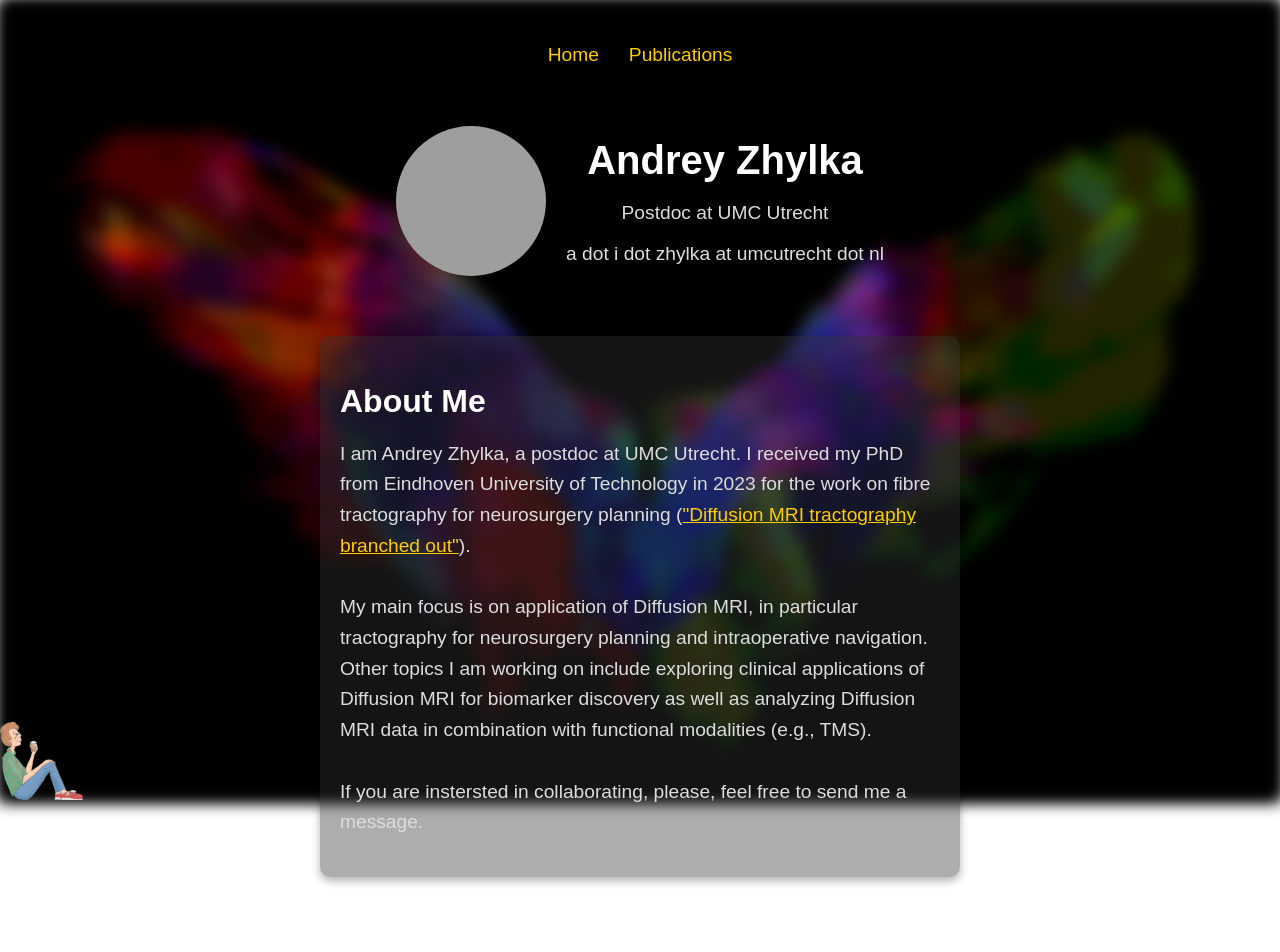
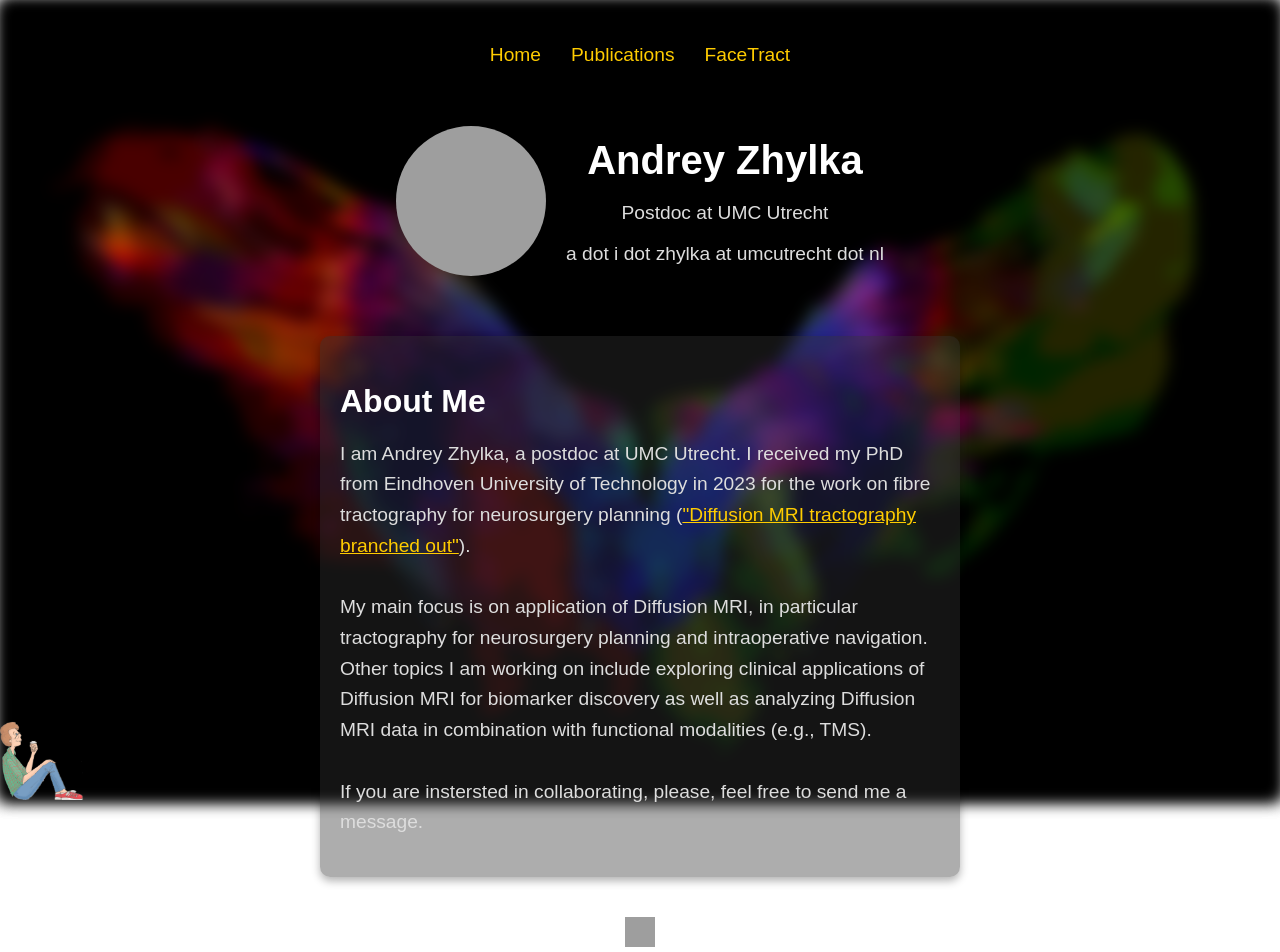
Before and after one commit to azhylka/me, a React (Create React App) app: page / in a window 1280 px wide. Shown: the top 952 px of the page. Built offline with nearby package versions, Linux system fonts and the light colour scheme; grey boxes are pictures that could not be loaded.

Commit message:
FaceTract

```diff
--- a/src/App.js
+++ b/src/App.js
@@ -2,6 +2,7 @@ import React from "react";
 import { HashRouter, Routes, Route } from "react-router-dom";
 import Publications from "./pages/Publications";
 import Home from "./pages/Home";
+import FaceTract from "./pages/FaceTract";
 import './styles/App.css';
 import me from './styles/pics/me.png';
 
@@ -14,11 +15,13 @@ function App() {
                     <ul>
                         <li><a href="#/">Home</a></li>
                         <li><a href="#/publications">Publications</a></li>
+                        <li><a href="#/facetract">FaceTract</a></li>
                     </ul>
                 </nav>
                 <Routes>
                     <Route path="/" element={<Home />} />
                     <Route path="/publications" element={<Publications />} />
+                    <Route path="/facetract" element={<FaceTract />} />
                 </Routes>
                 <img src={me} alt="Me" className="corner-image" />
             </div>
--- a/src/pages/Home.js
+++ b/src/pages/Home.js
@@ -2,6 +2,7 @@ import React from "react";
 import { Link } from "react-router-dom";
 import '../styles/Home.css';
 import az from '../styles/pics/az.jpg';
+import scholarIcon from '../styles/icons/scholar.png';
 
 function Home() {
     return (
@@ -14,6 +15,7 @@ function Home() {
                         <h1>Andrey Zhylka</h1>
                         <p>Postdoc at UMC Utrecht</p>
                         <p>a dot i dot zhylka at umcutrecht dot nl</p>
+
                     </div>
                 </div>
             </header>
@@ -35,7 +37,15 @@ function Home() {
                     </div>
                 </div>
             </section>
-        </div>
+            <section className="home-links">
+                <div className="social-icons">
+                            <a href="https://scholar.google.com/citations?user=gFtqTLIAAAAJ&hl" target="_blank" rel="noopener noreferrer">
+                                <img src={scholarIcon} alt="Google Scholar" className="icon" />
+                            </a>
+
+                        </div>
+            </section>
+       </div>
     );
 }
 
--- a/src/styles/Home.css
+++ b/src/styles/Home.css
@@ -51,6 +51,23 @@
 .home-header p {
   font-size: 1.2em;
   color: #ddd; /* Change to light gray for better contrast */
+}
+
+.social-icons {
+  margin-top: 10px;
+  display: flex;
+  gap: 15px;
+  justify-content: center; /* Center align the icons */
+}
+
+.icon {
+  width: 30px;
+  height: 30px;
+  transition: transform 0.3s ease;
+}
+
+.icon:hover {
+  transform: scale(1.2); /* Slight zoom effect on hover */
 }
 
 .home-bio {
@@ -123,6 +140,11 @@
   z-index: 1;
 }
 
+.home-links {
+  text-align: center; /* Center align the entire section */
+  margin-top: 20px;
+}
+
 @media (max-width: 600px) {
   .home-header h1 {
     font-size: 2em;
```
Also changed, not shown: 2 other files (tests, documents, lock files or other folders).
